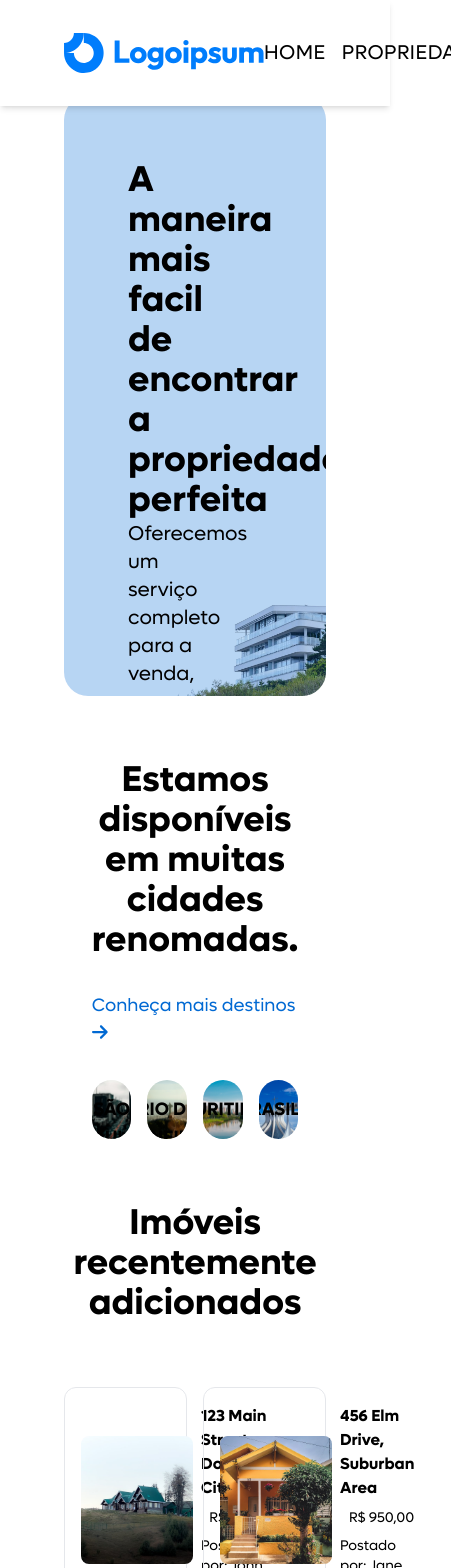
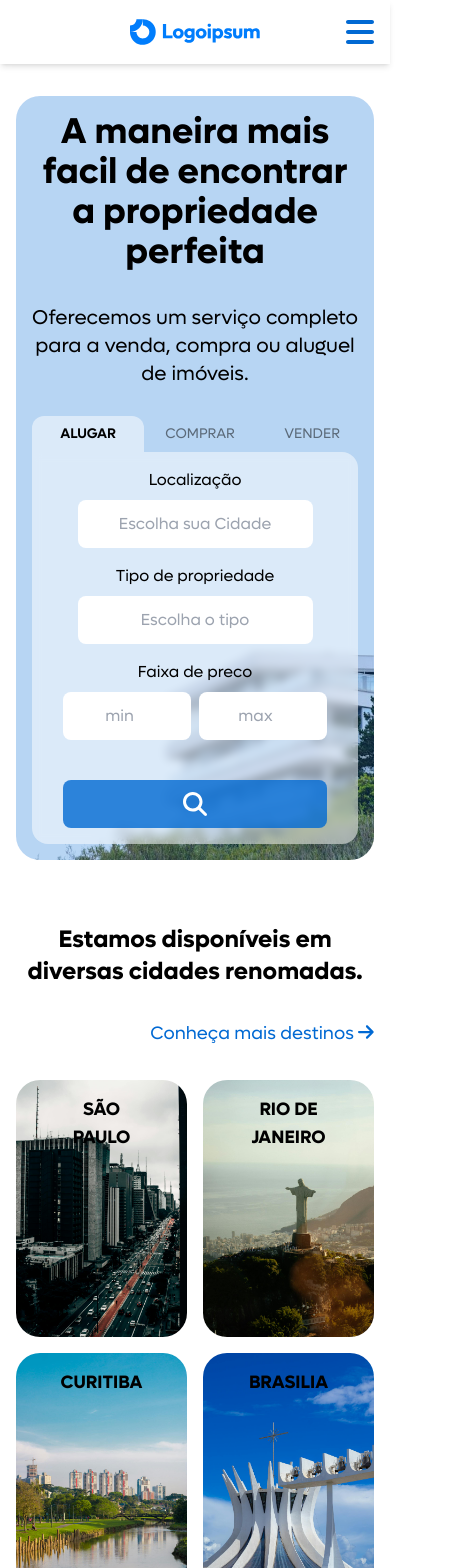
Before and after one commit to gabrielnovaisgs/real-state-landing-page, a Next.js app: page / in a window 390 px wide. Shown: the top 1568 px of the page, 451 px wide, since content can reach past the window. Built offline with nearby package versions, Linux system fonts and the light colour scheme.

Commit message:
[feat]: mobile model

```diff
--- a/src/app/page.tsx
+++ b/src/app/page.tsx
@@ -10,22 +10,23 @@ import Link from "next/link";
 
 export default function Home() {
   return (
-    <main className="font-sans flex flex-col items-center mx-16 mt-24">
-      <section id='hero-section' className="flex flex-col justify-evenly p-16 mx-16 w-full
+    <main className="font-sans flex flex-col items-center mx-4 md:mx-16 mt-24">
+      <section id='hero-section'
+        className="flex flex-col gap-8 justify-evenly p-4  w-full min-h-[600px]
+      md:p-16 md:mx-16
       bg-primary/10  rounded-3xl relative overflow-hidden
       after:content-[''] after:absolute after:top-0 after:left-0 after:w-full after:h-full after:bg-primary/20
-      h-[600px]
       ">
         <Image src="/apartment.png" alt="logo" width={600} height={600}
-          className=" absolute bottom-0 right-0 h-full w-3/5 object-contain object-right-bottom"
+          className=" absolute bottom-0 right-0 h-full w-full md:w-3/5 object-contain object-right-bottom"
         />
-        <h1 className="z-10 text-4xl w-3/5 font-bold">A maneira mais facil de encontrar a propriedade perfeita</h1>
-        <p className="z-10 text-xl w-3/5">Oferecemos um serviço completo para a venda, compra ou aluguel de imóveis.</p>
+        <h1 className="z-10 text-4xl text-center md:text-right md:w-3/5 font-bold">A maneira mais facil de encontrar a propriedade perfeita</h1>
+        <p className="z-10 text-xl text-center md:text-right md:w-3/5">Oferecemos um serviço completo para a venda, compra ou aluguel de imóveis.</p>
 
         <Filter />
       </section>
-      <section id="common-destiny-section" className="m-16 flex flex-col gap-8 w-fit">
-        <h2 className="text-4xl font-bold text-center ">Estamos disponíveis em muitas cidades renomadas.</h2>
+      <section id="common-destiny-section" className="my-16 md:m-16 flex flex-col gap-8 w-fit">
+        <h2 className="text-2xl md:text-4xl font-bold text-center ">Estamos disponíveis em diversas cidades renomadas.</h2>
         <Link href={`#`} className="self-end align-middle text-primary text-lg relative
         group
         after:content-[''] after:absolute after:bottom-0 after:left-0 after:w-0 after:h-1 after:rounded-full after:bg-primary after:transition-all after:duration-300 hover:after:w-full
@@ -34,20 +35,23 @@ export default function Home() {
       </section>
 
       <section id="recently-add-section">
-        <h2 className="text-4xl font-bold text-center ">Imóveis recentemente adicionados</h2>
+        <h2 className="text-2xl md:text-4xl font-bold text-center ">Imóveis recentemente adicionados</h2>
         <RecentlyAddedGallery />
       </section>
 
-      <section id='contact-us-section' className="relative overflow-hidden flex flex-col items-start gap-8 w-2/3 p-16 bg-primary/10 rounded-3xl my-16">
-        <h2 className="text-4xl font-bold text-center ">Fale conosco</h2>
-        <p className="text-left w-1/2">Estamos sempre prontos para ajudar e responder suas perguntas.</p>
+      <section id='contact-us-section'
+        className="relative overflow-hidden text-white md:text-black flex flex-col items-center md:items-start gap-8 md:w-2/3 p-16 bg-primary/10 rounded-3xl my-16">
+        <h2 className="text-2xl  text-center md:text-left md:text-4xl font-bold  ">Fale conosco</h2>
+        <p className="text-center md:text-left md:w-1/2">Estamos sempre prontos para ajudar e responder suas perguntas.</p>
         <Image src="/call-center-1.png" alt="logo" width={600} height={600}
           style={{ transform: `rotateY(180deg)` }}
           className="-z-10 absolute bottom-0 right-0 h-full w-full object-contain  object-left
           "
         />
-        <div className="-z-10  absolute top-0 left-0 w-full h-full bg-primary/20"> </div>
-        <button className="z-10 hover:scale-105 w-fit h-fit duration-300 bg-primary/80 hover:bg-primary transition-all hover:shadow text-white p-2 rounded">Entre em contato</button>
+        <div className="-z-10  absolute top-0 left-0 w-full h-full bg-primary/60 md:bg-primary/20"> </div>
+        <button className="z-10 hover:scale-105 w-fit h-fit duration-300
+          bg-white text-primary
+        md:bg-primary/80 md:hover:bg-primary transition-all hover:shadow md:text-white p-2 rounded">Entre em contato</button>
       </section>
     </main>
   );
--- a/src/components/footer/footer.tsx
+++ b/src/components/footer/footer.tsx
@@ -6,7 +6,8 @@ import Link from "next/link";
 
 export default function Footer() {
     return (
-        <footer className="bg-primary/20  text-center font-sans p-8 rounded-t-3xl grid grid-cols-4 justify-items-center
+        <footer className="bg-primary/20 items-center gap-2 text-center font-sans p-4 md:p-8 rounded-t-3xl
+        flex flex-col md:grid grid-cols-4 justify-items-center
         [&_.title]:font-bold
         ">
             <Image src="/logo-title.svg" alt="logo" width={200} height={100}
@@ -18,21 +19,8 @@ export default function Footer() {
                 <li><Link href={`#`}><FontAwesomeIcon icon={faInstagram} /></Link></li>
                 <li><Link href={`#`}><FontAwesomeIcon icon={faLinkedinIn} /></Link></li>
             </ul>
-            <p className="text-sm col-start-1 row-start-3 self-end justify-self-center">Copyright © {new Date().getFullYear()}</p>
-            <ul className="col-start-2 row-start-1 row-span-3 flex flex-col gap-2 items-center">
-                <li className="title">Conheça o Episum</li>
-                <li>Parceiros</li>
-                <li>Preços</li>
-                <li>Suporte</li>
-            </ul>
-            <ul className="col-start-3 row-start-1 row-span-3 flex flex-col gap-2 items-center">
-                <li className="title">Nossa empresa</li>
-                <li>Sobre nos</li>
-                <li>Agentes</li>
-                <li>Blog</li>
-                <li>Contato</li>
-            </ul>
-            <form className="col-start-4 row-start-1 row-span-3 flex flex-col gap-2 items-center">
+            <p className="text-sm col-start-1 row-start-3 md:self-end justify-self-center">Copyright © {new Date().getFullYear()}</p>
+            <form className="mt-2 md:mt-auto col-start-4 row-start-1 row-span-3 flex flex-col gap-2 items-center">
                 <p className="title">Increva-se</p>
                 <label>Se inscreva para ter acesso a ofertas exclusivas</label>
                 <div className="p-2 flex gap-2 bg-white rounded-lg justify-center items-center border-primary has-[:focus]:border transition-all">
@@ -40,6 +28,20 @@ export default function Footer() {
                     <button type="submit"> <FontAwesomeIcon icon={faArrowCircleRight} size="2xl" className="text-primary" /></button>
                 </div>
             </form>
+            <ul className="mt-2 md:mt-auto col-start-2 row-start-1 row-span-3 flex flex-col gap-2 items-center">
+                <li className="title">Conheça o Episum</li>
+                <li>Parceiros</li>
+                <li>Preços</li>
+                <li>Suporte</li>
+            </ul>
+            <ul className="mt-2 md:mt-auto col-start-3 row-start-1 row-span-3 flex flex-col gap-2 items-center">
+                <li className="title">Nossa empresa</li>
+                <li>Sobre nos</li>
+                <li>Agentes</li>
+                <li>Blog</li>
+                <li>Contato</li>
+            </ul>
+
         </footer>
     )
 }
--- a/src/components/header/header.tsx
+++ b/src/components/header/header.tsx
@@ -1,12 +1,16 @@
 import Image from "next/image";
 import { LinkMenu } from "./link-menu";
 import Link from "next/link";
+import { FontAwesomeIcon } from "@fortawesome/react-fontawesome";
+import { faBars } from "@fortawesome/free-solid-svg-icons";
 
 export function Header() {
     return (
-        <nav className="flex justify-between  font-sans items-center px-16 py-4 fixed top-0 left-0 right-0 z-50 bg-white shadow-md">
-            <Image src={"/logo-title.svg"} alt="logo" width={200} height={100} />
-            <ul className="flex gap-4 text-xl items-center uppercase">
+        <nav className="grid grid-cols-3 md:flex justify-between  font-sans items-center md:px-16 md:py-2 fixed top-0 left-0 right-0 z-50 bg-white shadow-md">
+            <Image src={"/logo-title.svg"} alt="logo" width={200} height={100}
+                className="h-16 col-start-2 "
+            />
+            <ul className="hidden md:flex gap-4 text-lg items-center uppercase">
                 <LinkMenu>Home</LinkMenu>
                 <LinkMenu>Propriedades</LinkMenu>
                 <LinkMenu>Agentes</LinkMenu>
@@ -17,6 +21,7 @@ export function Header() {
                     <Link className="text-center" href={`#`}>Log in</Link>
                 </li>
             </ul>
+            <button className="md:hidden col-start-3 justify-self-end mr-4 text-primary"><FontAwesomeIcon icon={faBars} size="2xl" /></button>
         </nav>
     );
 }
--- a/src/sections/common-destiny/common-destiny-gallery.tsx
+++ b/src/sections/common-destiny/common-destiny-gallery.tsx
@@ -25,7 +25,7 @@ export default function CommonDestinyGallery() {
 
 
     return (
-        <div className="flex gap-4 justify-center ">
+        <div className="grid grid-cols-2 md:flex gap-4 justify-center ">
 
             {comomDestiny.map((destiny, index) => (
                 <CommonDestinyBlock key={index} {...destiny} id={index} selectThisId={setSelectedDestiny} selectedId={selectedIdDestiny} />
--- a/src/sections/hero-section/filter-search.tsx
+++ b/src/sections/hero-section/filter-search.tsx
@@ -7,7 +7,7 @@ export interface FilterSearchProps {
 }
 export function FilterSearch({ children, title, className }: FilterSearchProps) {
     return (
-        <li className={`${className} relative px-4 transition-all
+        <li className={`${className} text-center md:text-left relative transition-all
          [&>input]:p-3 [&>input]:my-2  [&>input]:rounded-lg [&>input]:outline-none
 
         `}>
--- a/src/sections/hero-section/filter.tsx
+++ b/src/sections/hero-section/filter.tsx
@@ -30,56 +30,65 @@ export default function Filter() {
     }
 
     return (
-        <div className={`mt-8 z-10 relative flex gap-4 rounded-b-2xl
-        w-fit p-8 bg-white/50 backdrop-blur-sm transition-all durtation-500
+        <div className={`mt-8 z-10 relative flex justify-center md:justify-start gap-4
+            rounded-b-2xl
+        w-full md:w-fit p-4 md:p-8 bg-white/50 backdrop-blur-sm transition-all durtation-500
         ${selectedFilter.left === 0 ? `rounded-tr-2xl` : `rounded-t-2xl`}
         `} >
-            <ul className={`absolute left-0 flex -top-[calc(2.5rem)] gap-4
-          [&>*]:w-28 [&>*]:uppercase [&>*]:text-center [&>*]:px-4 [&>*]:py-2 [&>*]:rounded-t-xl [&>*]:z-10
+            <ul className={`absolute left-0 flex -top-[calc(2.25rem)] md:-top-[calc(2.5rem)] md:gap-4
+          *:text-sm  md:*:text-base *:w-28 *:uppercase *:text-center *:px-4 *:py-2 *:rounded-t-xl *:z-10
           `}
 
             >
                 <span
                     style={{ left: selectedFilter.left }}
-                    className="block absolute  w-28 h-full bottom-0 rounded-t-2xl bg-white/50 backdrop-blur-sm
+                    className="block absolute  w-20 md:w-28 h-full bottom-0 rounded-t-2xl bg-white/50 backdrop-blur-sm
                     transition-all duration-300
                     "></span>
-                <button onClick={(e) => changeFilter(e, FilterType.rent)} className={`transition-all
+
+                <button onClick={(e) => changeFilter(e, FilterType.rent)} className={`transition-all text-sm
                     ${selectedFilter.filter === FilterType.rent ? `font-semibold` : `text-black/50`}`}>Alugar</button>
-                <button onClick={(e) => changeFilter(e, FilterType.buy)} className={`transition-all
+                <button onClick={(e) => changeFilter(e, FilterType.buy)} className={`transition-all text-sm
                     ${selectedFilter.filter === FilterType.buy ? `font-semibold` : `text-black/50`}`}>Comprar</button>
-                <button onClick={(e) => changeFilter(e, FilterType.sell)} className={`transition-all
+                <button onClick={(e) => changeFilter(e, FilterType.sell)} className={`transition-all text-sm
                     ${selectedFilter.filter === FilterType.sell ? `font-semibold` : `text-black/50`}`}>Vender</button>
             </ul>
-            <ul className="flex gap-4 justify-evenly items-center
-          ">
+
+            <ul className="flex flex-col  gap-2 md:flex-row justify-evenly items-center ">
 
                 <FilterSearch title="Localização">
                     <input type="text" placeholder="Escolha sua Cidade"
-                        className="focus:shadow-md transition-all duration-300"
+                        className="focus:shadow-md text-center md:text-left transition-all duration-300"
                     />
                 </FilterSearch>
-                <span className="w-[1px] h-full bg-gray-400/70 rounded-full"> </span>
+
                 <FilterSearch title="Tipo de propriedade">
                     <input type="text" placeholder="Escolha o tipo"
-                        className="focus:shadow-md transition-all duration-300" />
+                        className="focus:shadow-md text-center md:text-left transition-all duration-300" />
                 </FilterSearch>
-                <span className="w-[1px] h-full bg-gray-400/70 rounded-full"> </span>
+
                 <FilterSearch title="Faixa de preco" className="">
 
-                    <div className="flex gap-4 items-center">
-                        <input type="range" className="range"></input>
+                    <div className="flex gap-2 items-center">
+                        <input type="number"
+                            placeholder="min"
+                            min={0}
+                            required
+                            className="text-center md:text-left focus:shadow-md transition-all duration-300 rounded-lg p-3 my-2 w-fit max-w-32 outline-none"
+                        ></input>
 
                         <input type="number"
                             min={0}
                             required
-                            className="focus:shadow-md transition-all duration-300 rounded-lg p-3 my-2 w-fit max-w-32 outline-none"
+                            placeholder="max"
+                            className="text-center md:text-left focus:shadow-md transition-all duration-300 rounded-lg p-3 my-2 w-fit max-w-32 outline-none"
                         ></input>
                     </div>
 
-                </FilterSearch>           <li>
-                    <button className="w-12 h-12 rounded-lg mt-6 bg-primary/80 hover:bg-primary transition-colors text-white"><FontAwesomeIcon icon={faMagnifyingGlass} size="xl" /></button>
-                </li>
+                </FilterSearch>
+
+                <button className="w-full p-4 flex items-center justify-center  md:w-12 h-12 rounded-lg mt-6 bg-primary/80 hover:bg-primary transition-colors text-white"><FontAwesomeIcon icon={faMagnifyingGlass} size="xl" /></button>
+
             </ul>
         </div>
     );
--- a/src/sections/recently-added/recently-added-galllery.tsx
+++ b/src/sections/recently-added/recently-added-galllery.tsx
@@ -42,7 +42,7 @@ const recentlyAddedProperties: RecentlyAddedBlockProps[] = [
 ];
 export default function RecentlyAddedGallery() {
     return (
-        <div className="grid grid-cols-2  gap-4 mt-16">
+        <div className="flex flex-col md:grid grid-cols-2  gap-4 mt-16">
             {recentlyAddedProperties.map((property) => (
                 <RecentlyAddedBlock
                     key={property.id}
```
